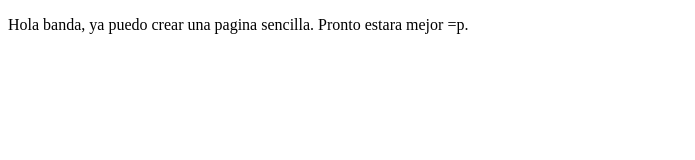
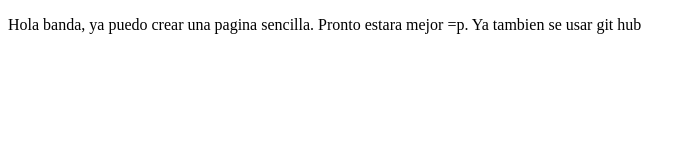
Before and after one commit to erin-carmona/curso-1-ssh, a plain HTML site: page index.html in a window 1280 px wide. Shown: the whole page, without its empty margins (0-695 px from the left). Drawn offline with Linux system fonts and the light colour scheme.

Commit message:
Ya tambien se usar git hub

```diff
--- a/index.html
+++ b/index.html
@@ -10,6 +10,7 @@
     <p>
         Hola banda, ya puedo crear una pagina sencilla.
         Pronto estara mejor =p.
+        Ya tambien se usar git hub
 
     </p>
 
```
